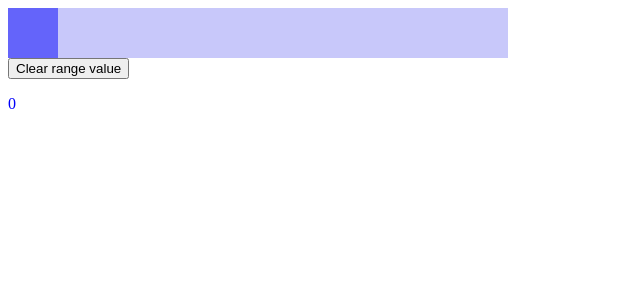
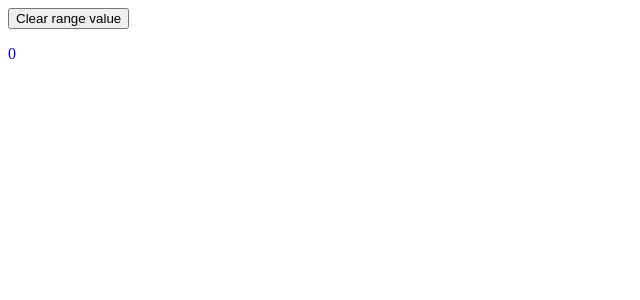
Before and after one commit to OlehKozubJS/new-era-project, a React (Create React App) app: page / in a window 1280 px wide. Shown: the top 300 px of the page, without its empty margins (0-640 px from the left). Built offline with nearby package versions, Linux system fonts and the light colour scheme.

Commit message:
Update App.jsx

```diff
--- a/src/App.jsx
+++ b/src/App.jsx
@@ -54,13 +54,6 @@ const App = () => {
 
   return (
     <div>
-      <div className={RangeField}>
-        <div
-          onMouseDown={handleMouseDown}
-          style={{ left: rangeValue }}
-          className={RangeDial}
-        ></div>
-      </div>
       <button type="button" onClick={clearRangeValue}>
         Clear range value
       </button>
```
